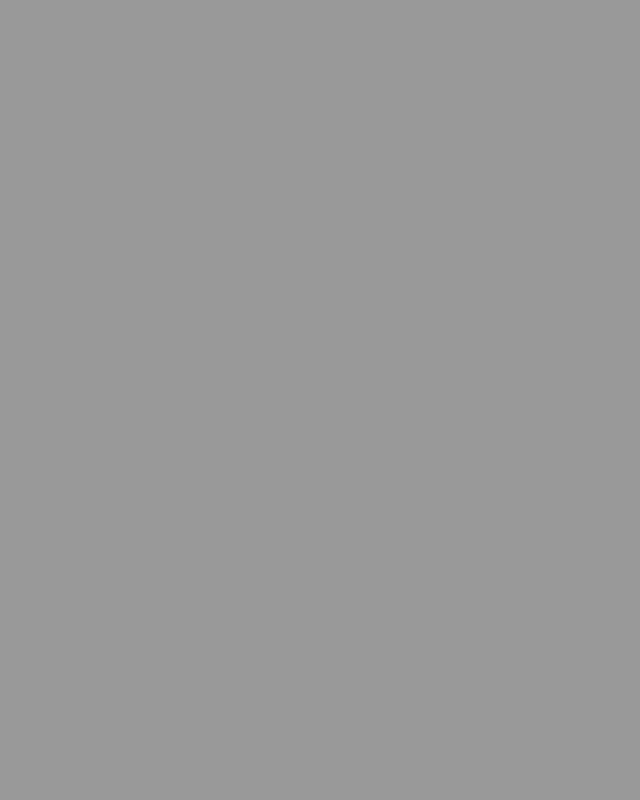
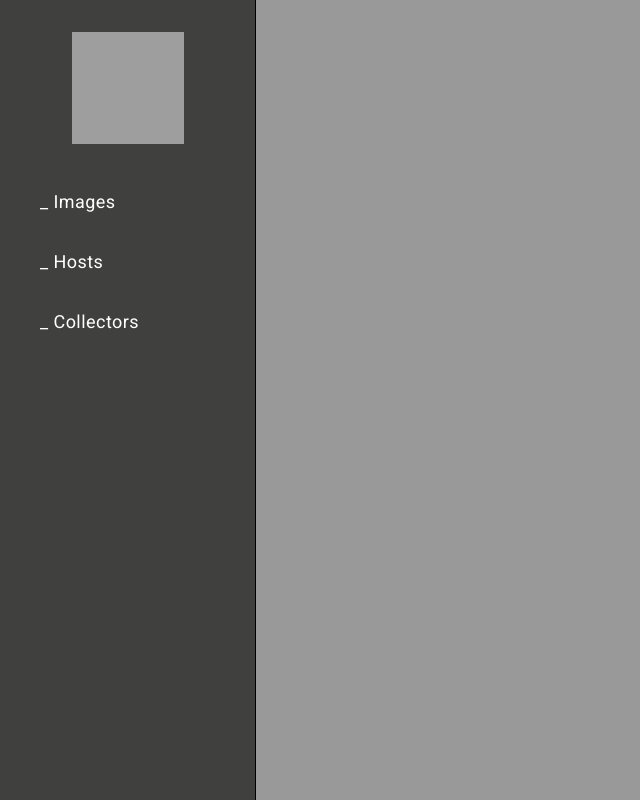
Before and after one commit to OrwellMonitoring/orwell-manager, an Angular app in the folder dashboard/: page / in a window 1280 px wide. Shown: the whole page, without its empty margins (0-640 px from the left). Built offline with nearby package versions, Linux system fonts and the light colour scheme; grey boxes are pictures that could not be loaded.

Commit message:
Bring sidebar to root component

```diff
--- a/dashboard/src/app/app.component.html
+++ b/dashboard/src/app/app.component.html
@@ -1 +1,2 @@
+<app-sidenav></app-sidenav>
 <router-outlet></router-outlet>
--- a/dashboard/src/app/pages/images/images.component.html
+++ b/dashboard/src/app/pages/images/images.component.html
@@ -1,4 +1,3 @@
-<app-sidenav></app-sidenav>
 <div class="ml-auto mb-6 lg:w-[75%] xl:w-[80%] 2xl:w-[85%]">
     <div class="container flex-wrap mx-auto px-2 pt-8 lg:pt-16">
         <h1 class="flex items-center font-extrabold text-white px-2 mt-12 text-4xl">
```
